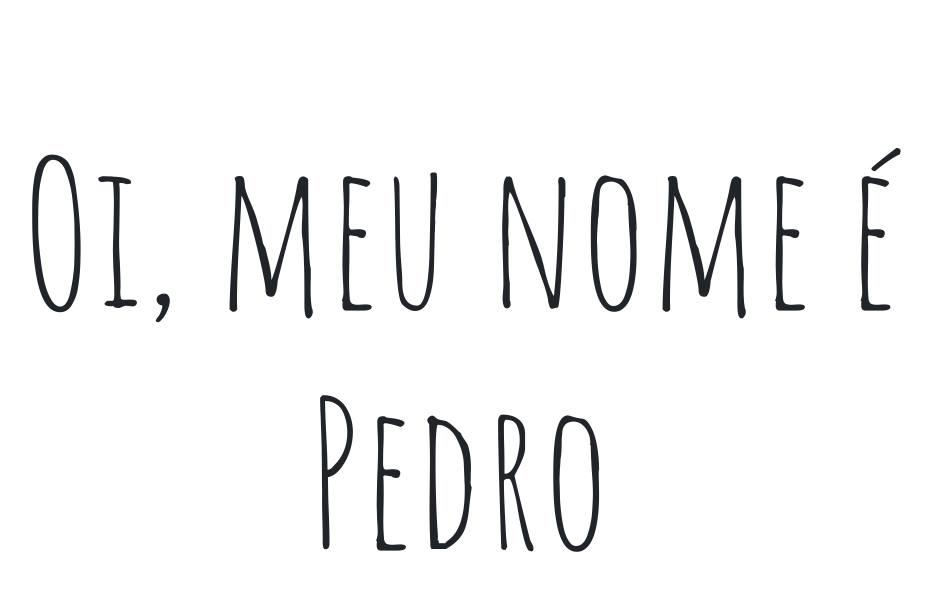
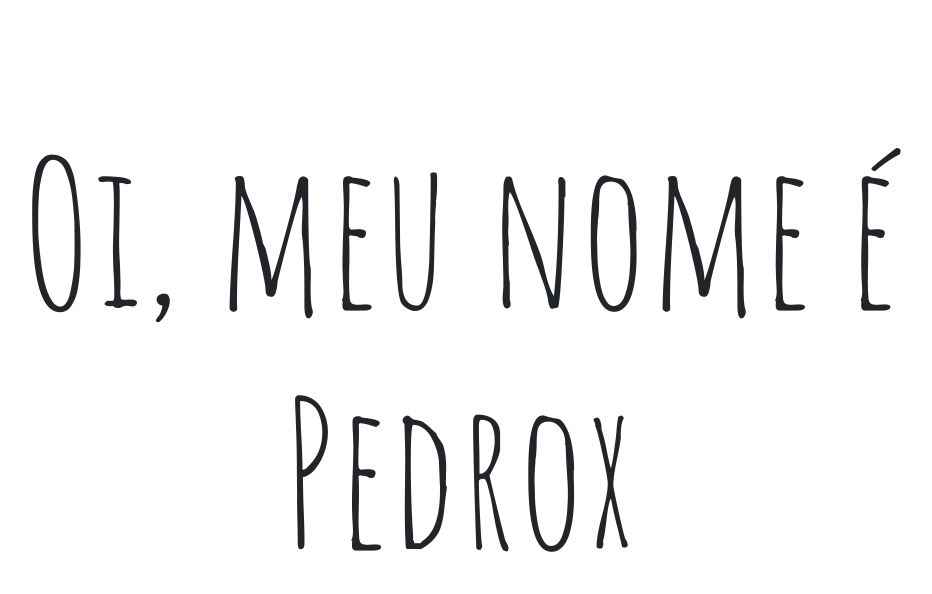
Before and after one commit to Pedrox42/Treinamento-git-2020.2, a plain HTML site: page index.html in a window 1280 px wide. Shown: the whole page, without its empty margins (181-1113 px from the left). Drawn offline with nearby package versions, Linux system fonts and the light colour scheme.

```diff
--- a/index.html
+++ b/index.html
@@ -13,7 +13,7 @@
 <body>
     <div class="container">
         <div>
-            <h1 class="text-center newFont">Oi, meu nome é Pedro</h1>
+            <h1 class="text-center newFont">Oi, meu nome é Pedrox</h1>
         </div>
     </div>
 </body>
```
